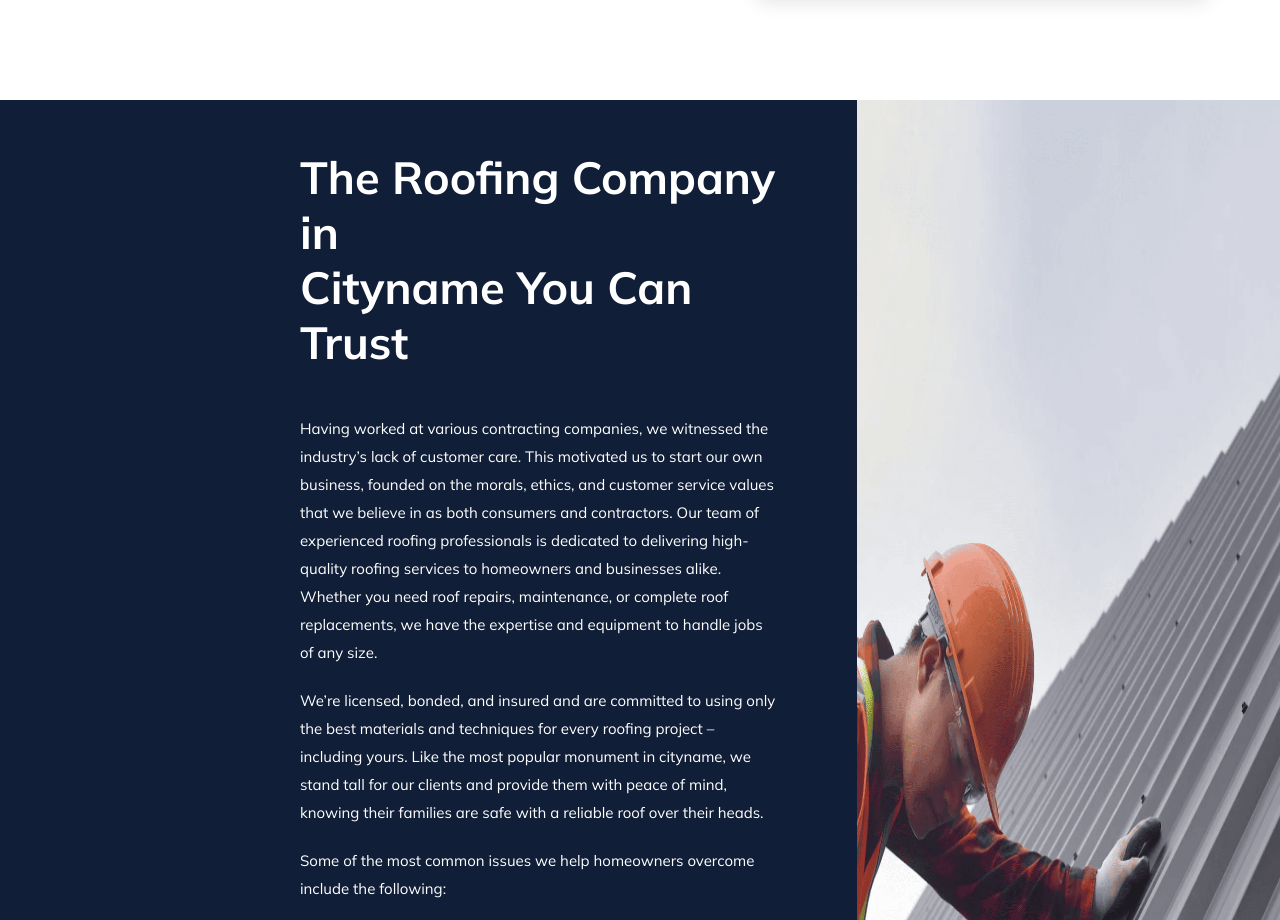
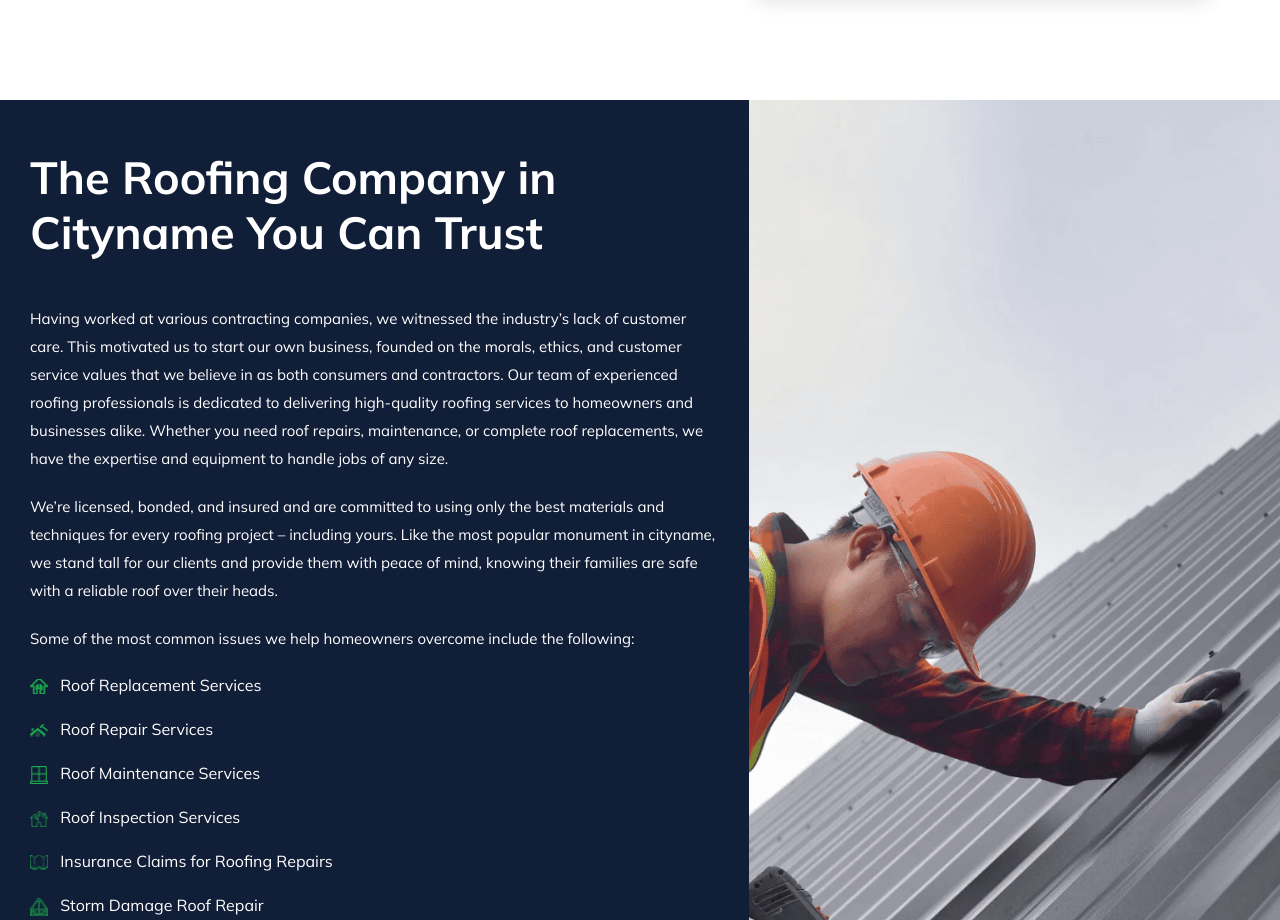
Before and after one commit to tanvir510/Portcitycabinets-LM, a plain HTML site: page index.html in a window 1280 px wide. Shown: the part 1113-2033 px from the top of the page. Drawn offline with nearby package versions, Linux system fonts and the light colour scheme; a script that the page names is missing.

Commit message:
FEAT: Landing page UI implementation with responsive

```diff
--- a/assets/css/lm-style.css
+++ b/assets/css/lm-style.css
@@ -575,7 +575,7 @@ dl {
 .lm-sec-three .lm-content {
   background-color: var(--lm-color-third);
   padding: 50px 80px;
-  padding-left: 300px;
+  padding-left: 200px;
 }
 
 .lm-sec-three .lm-content .lm-sec-title {
@@ -595,6 +595,11 @@ dl {
 .lm-sec-three .lm-thumb,
 .lm-sec-three .lm-thumb img {
   height: 100%;
+}
+
+.lm-sec-three .lm-thumb img {
+  object-fit: cover;
+  object-position: left;
 }
 
 .lm-sec-three .lm-content ul li {
@@ -971,6 +976,13 @@ dl {
 /*================================================
               RESPONSIVE STYLES
 =================================================== */
+@media (max-width: 1370px) {
+  .lm-sec-three .lm-content {
+    padding: 50px 30px;
+    padding-left: 30px;
+  }
+}
+
 @media (max-width: 1200px) {
   .lm-service-item .lm-content {
     min-height: 955px;
--- a/index.html
+++ b/index.html
@@ -100,7 +100,7 @@
     <!-- Section Three start here -->
     <section class="lm-sec-three lm-sec-padding" id="lm_sec_three">
       <div class="row align-items-stretch">
-        <div class="col-lg-8 pe-0">
+        <div class="col-xl-7 col-lg-7 pe-0">
           <div class="lm-content h-100">
             <h2 class="lm-sec-title text-white">
               The Roofing Company in <br class="d-xl-block d-none" />
@@ -150,7 +150,7 @@
             </p>
           </div>
         </div>
-        <div class="col-lg-4 ps-0">
+        <div class="col-xl-5 col-lg-5 d-none d-lg-block ps-0">
           <div class="lm-thumb h-100">
             <img
               class="img-fluid h-100 w-100"
```
